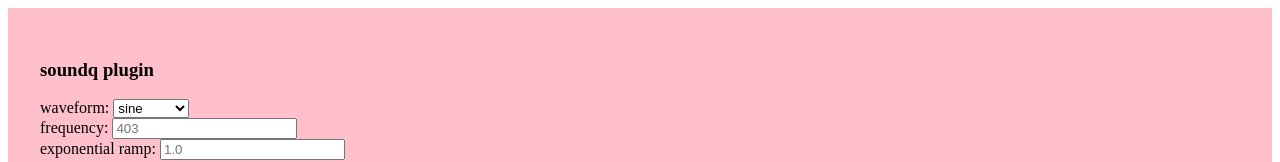
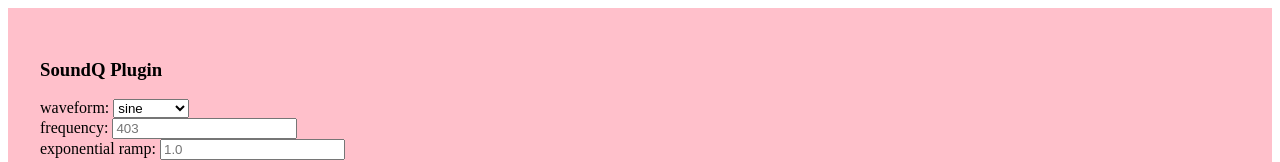
Before and after one commit to webdeckjs/soundq, a React app: page / in a window 1280 px wide. Shown: the top 162 px of the page. Built offline with nearby package versions, Linux system fonts and the light colour scheme.

Commit message:
update name and readme

```diff
--- a/src/App.js
+++ b/src/App.js
@@ -24,7 +24,7 @@ const App = ({ config, setConfig }) => {
   return (
     <div style={{ height: "100%", background: "pink"}} >
       <div style={{ padding: "2em" }}>
-        <h3>soundq plugin</h3>
+        <h3>SoundQ Plugin</h3>
         <div className="settings">
           <div className="setting">
             <label htmlFor="waveform">waveform: </label>
```
Also changed, not shown: 1 other file (tests, documents, lock files or other folders).
